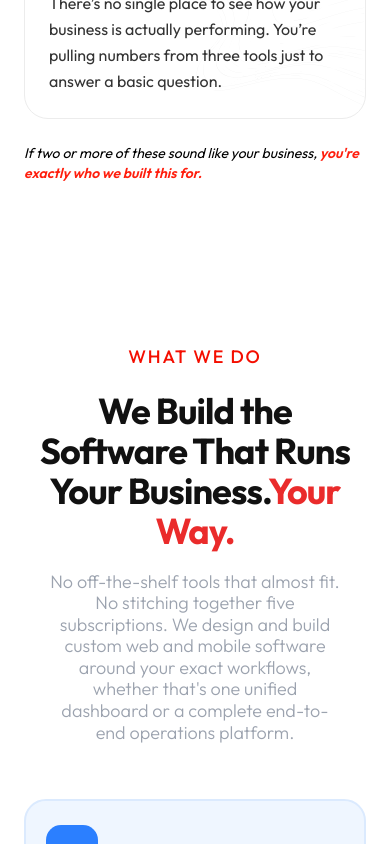
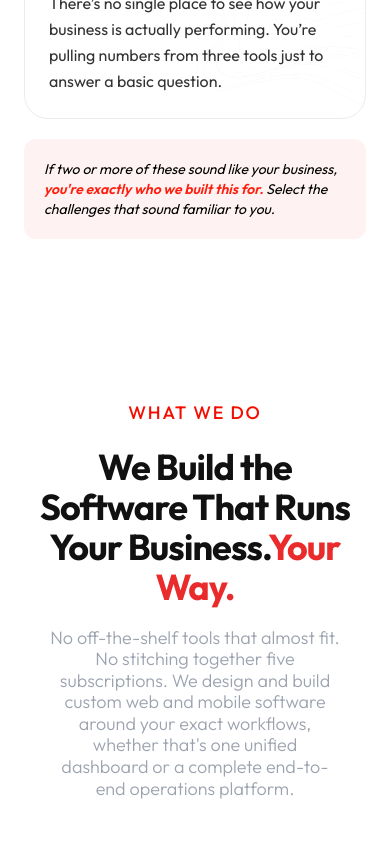
Before and after one commit to LaunchBoxGlobal/Ops-Landing-Live, a Next.js app: page / in a window 390 px wide. Shown: the part 5180-6024 px from the top of the page. Built offline with nearby package versions, Linux system fonts and the light colour scheme.

Commit message:
add animation

```diff
--- a/app/page.js
+++ b/app/page.js
@@ -32,7 +32,7 @@ export default function Home() {
       <main className={`bg-transparent relative`}>
         <Hero openModal={openModal} />
         <TrustedByOperators />
-        <BusinessProblems />
+        <BusinessProblems openModal={openModal} />
         <WhatWeDo openModal={openModal} />
         <BuiltAroundYou openModal={openModal} />
         <WhoWeWorkWith openModal={openModal} />
--- a/components/home/BuiltAroundYou.jsx
+++ b/components/home/BuiltAroundYou.jsx
@@ -174,7 +174,7 @@ const BuiltAroundYou = ({ openModal }) => {
                   {["QuickBooks", "HubSpot", "Stripe", "Slack"].map((t, i) => {
                     return (
                       <div
-                        className="bg-[#FAFAFA] hover:bg-red-50 hover:border-[#fe0400]/30 border-2 border-[#EAEAEA] bg-white hover:bg-[linear-gradient(135deg,_#F40E0026_0%,_#FFFFFF00_100%)] transition-all duration-500 w-full py-3 rounded-[10px] text-[10px] flex justify-center items-center transition-all duration-300"
+                        className="bg-[#FAFAFA] hover:bg-red-50 hover:border-[#fe0400]/30 border-2 border-[#EAEAEA] hover:bg-[linear-gradient(135deg,_#F40E0026_0%,_#FFFFFF00_100%)] transition-all duration-500 w-full py-3 rounded-[10px] text-[10px] flex justify-center items-center"
                         key={i}
                       >
                         {t}
--- a/components/home/BusinessProblems.jsx
+++ b/components/home/BusinessProblems.jsx
@@ -1,3 +1,4 @@
+import { useState } from "react";
 import ProblemCard from "./ProblemCard";
 
 const problems = [
@@ -12,7 +13,49 @@ const problems = [
   "There’s no single place to see how your business is actually performing. You’re pulling numbers from three tools just to answer a basic question.",
 ];
 
-const BusinessProblems = () => {
+const BusinessProblems = ({ openModal }) => {
+  const [selected, setSelected] = useState([]);
+
+  const toggleProblem = (index) => {
+    setSelected((prev) =>
+      prev.includes(index) ? prev.filter((i) => i !== index) : [...prev, index],
+    );
+  };
+
+  const totalProblems = problems.length;
+  const selectedCount = selected.length;
+  const score = Math.round((selectedCount / totalProblems) * 100);
+
+  const isQualified = score >= 70;
+
+  const getHelperText = () => {
+    if (selectedCount === 0) {
+      return (
+        <p className="text-sm md:text-base italic text-black">
+          If two or more of these sound like your business,{" "}
+          <span className="text-[#FF1E0D] font-semibold">
+            you're exactly who we built this for.
+          </span>{" "}
+          Select the challenges that sound familiar to you.
+        </p>
+      );
+    }
+
+    if (selectedCount >= 1) {
+      return (
+        <p className="text-sm md:text-base italic text-black">
+          Keep going! Select all that apply.
+        </p>
+      );
+    }
+
+    return (
+      <p className="text-sm md:text-base italic text-black">
+        Select the challenges that sound familiar to you.
+      </p>
+    );
+  };
+
   return (
     <section
       aria-labelledby="business-growth-heading"
@@ -49,16 +92,68 @@ const BusinessProblems = () => {
                 key={index}
                 description={problem}
                 highlighted={index === 0}
+                selected={selected.includes(index)}
+                onClick={() => toggleProblem(index)}
               />
             ))}
           </div>
 
-          <p className="mt-6 text-sm md:text-base italic text-black">
-            If two or more of these sound like your business,{" "}
-            <span className="text-[#FF1E0D] font-semibold">
-              you're exactly who we built this for.
-            </span>
-          </p>
+          <div className="w-full bg-red-50 rounded-xl p-5 mt-5">
+            {!isQualified ? (
+              <div className="flex flex-wrap items-center justify-between gap-4">
+                {getHelperText()}
+
+                {selectedCount > 0 && (
+                  <div className="flex items-center gap-3">
+                    <div className="w-[180px] h-2 bg-red-100 rounded-full overflow-hidden">
+                      <div
+                        className="h-full bg-[#F40E00]"
+                        style={{ width: `${score}%` }}
+                      />
+                    </div>
+
+                    <span className="font-semibold text-[#F40E00]">
+                      {score}%
+                    </span>
+                  </div>
+                )}
+              </div>
+            ) : (
+              <div className="flex flex-col lg:flex-row items-start lg:items-center justify-between gap-5">
+                <div className="flex items-start lg:items-center gap-3">
+                  <div className="w-10 h-10 rounded-full bg-green-500 text-white flex items-center justify-center shrink-0">
+                    ✓
+                  </div>
+
+                  <div>
+                    <h3 className="font-semibold text-lg text-black">
+                      You have identified {selectedCount} key challenges.
+                    </h3>
+
+                    <p className="text-[#666]">
+                      You're likely losing time and money to disconnected
+                      systems.
+                    </p>
+
+                    {/* <div className="w-full max-w-[300px] h-2 bg-green-100 rounded-full mt-3 overflow-hidden">
+                      <div
+                        className="h-full bg-green-500"
+                        style={{ width: `${score}%` }}
+                      />
+                    </div> */}
+                  </div>
+                </div>
+
+                <button
+                  type="button"
+                  onClick={openModal}
+                  className="bg-[#F40E00] hover:bg-[#000] text-white px-6 py-3 rounded-lg font-medium transition-all duration-300"
+                >
+                  Book a Workflow Audit
+                </button>
+              </div>
+            )}
+          </div>
         </div>
       </div>
     </section>
--- a/components/home/Hero.jsx
+++ b/components/home/Hero.jsx
@@ -11,7 +11,7 @@ const Hero = ({ openModal }) => {
       <section className="w-full padding-x relative pt-36 xl:pt-44 flex flex-col items-center justify-start gap-5 lg:gap-[25px]">
         <h1
           id="hero-heading"
-          className="font-bold relative z-10 text-[8vw] md:text-[6.2vw] mb-1 text-center tracking-normal leading-none lg:leading-[100px] w-full"
+          className="font-bold relative z-10 text-[8vw] md:text-[6.2vw] mb-1 text-center tracking-normal leading-none lg:leading-[1.2] w-full"
         >
           We Build Software <br className="hidden lg:block" />
           <span className="red-text">Around How You Work</span>
--- a/components/home/ProblemCard.jsx
+++ b/components/home/ProblemCard.jsx
@@ -1,9 +1,19 @@
 import Image from "next/image";
 import { HiOutlineExclamationCircle } from "react-icons/hi";
+import { FaCheck } from "react-icons/fa6";
 
-const ProblemCard = ({ description }) => {
+const ProblemCard = ({ description, selected, onClick }) => {
   return (
-    <article className="relative overflow-hidden rounded-[24px] border border-[#ECECEC] bg-white p-6 min-h-[180px] transition-all duration-300 group hover:border-[#F40E004D] business-card">
+    <article
+      onClick={onClick}
+      className={`relative overflow-hidden rounded-[24px] border bg-white p-6 min-h-[180px] transition-all duration-300 cursor-pointer group ${selected ? "border-[#F40E00] bg-red-50" : "border-[#ECECEC] hover:border-[#F40E004D] hover:bg-red-50/30"}`}
+    >
+      {/* checkmark */}
+      {/* {selected && (
+        <div className="absolute top-4 right-4 w-6 h-6 rounded-full bg-green-500 flex items-center justify-center text-white text-xs">
+          ✓
+        </div>
+      )} */}
       {/* Default image */}
       <Image
         src="/problem-card-image.svg"
@@ -23,11 +33,20 @@ const ProblemCard = ({ description }) => {
         className="absolute right-0 inset-y-0 h-full w-auto opacity-0 z-0 transition-opacity duration-300 group-hover:opacity-25"
       />
 
-      <div className="relative z-10 w-[40px] h-[40px] rounded-[14px] flex items-center justify-center mb-6 bg-[#FEF2F2] group-hover:bg-[#F40E00] transition-all duration-300">
-        <HiOutlineExclamationCircle
-          size={20}
-          className="text-[#F40E00] group-hover:text-white transition-all duration-300"
-        />
+      <div
+        className={`relative z-10 w-[40px] h-[40px] rounded-[14px] flex items-center justify-center mb-6 transition-all duration-300 ${selected ? "bg-[#F40E00] text-white" : "bg-[#FEF2F2] group-hover:bg-[#F40E00]"}`}
+      >
+        {selected ? (
+          <FaCheck
+            size={18}
+            className={`${selected ? "text-white" : "text-[#F40E00] group-hover:text-white"} transition-all duration-300`}
+          />
+        ) : (
+          <HiOutlineExclamationCircle
+            size={20}
+            className={`${selected ? "text-white" : "text-[#F40E00] group-hover:text-white"} transition-all duration-300`}
+          />
+        )}
       </div>
 
       <p className="relative z-10 text-[#333333] text-base leading-relaxed">
```
